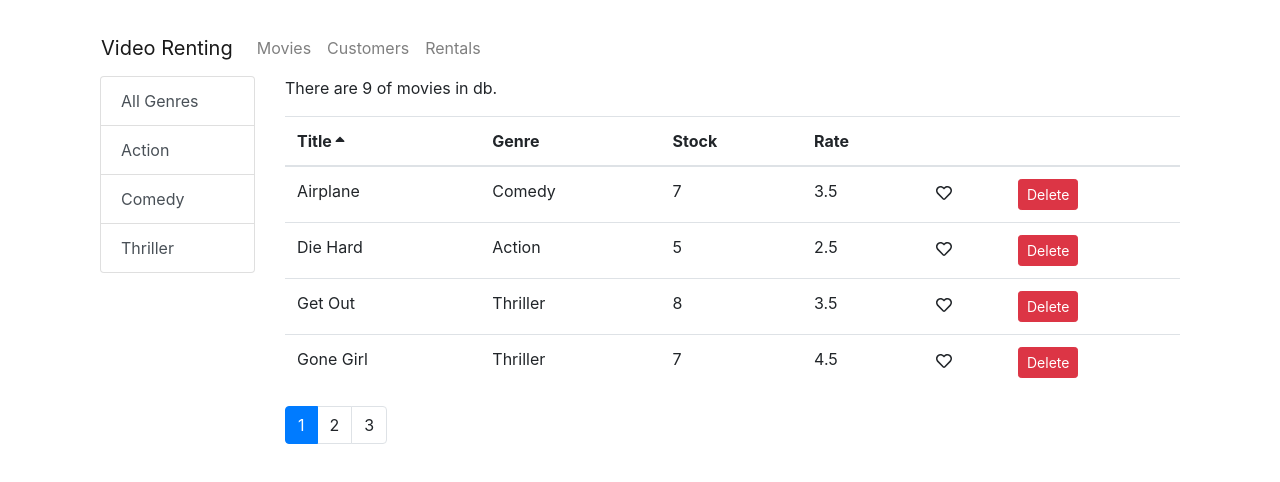
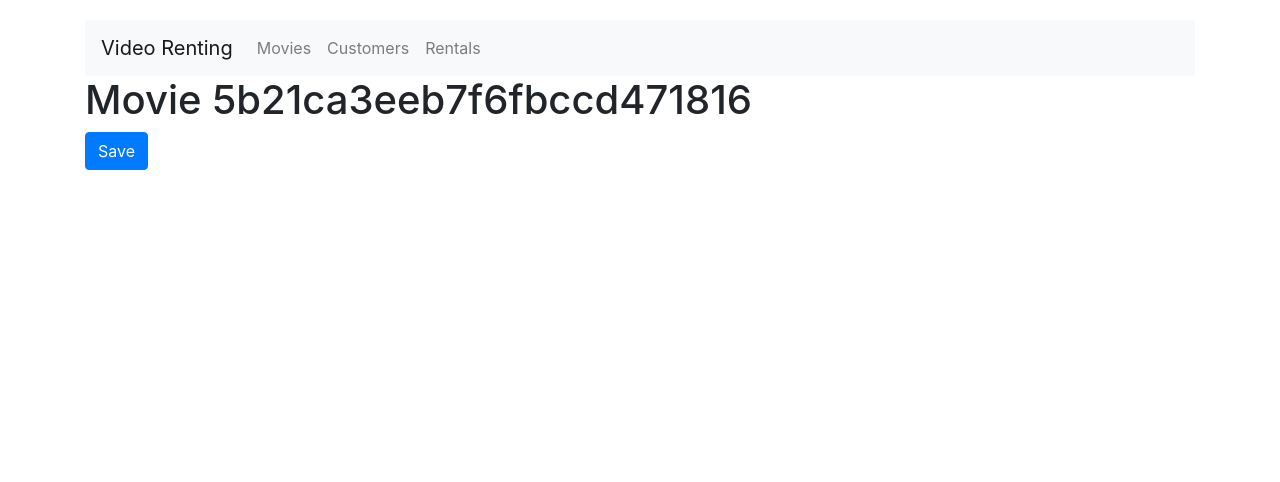
Before and after one commit to jurezu/video-renting-app-frontend, a React (Create React App) app: page /movies/5b21ca3eeb7f6fbccd471816 in a window 1280 px wide. Shown: the top 482 px of the page. Built offline with nearby package versions, Linux system fonts and the light colour scheme.

Commit message:
refactor, page not found added

```diff
--- a/src/App.js
+++ b/src/App.js
@@ -1,25 +1,28 @@
 import React from "react";
 import "./App.css";
-import { BrowserRouter } from "react-router-dom";
+
 import Navigation from "./components/navigation";
 import { Switch, Route, Redirect } from "react-router-dom";
 import Customers from "./components/customers";
 import Rentals from "./components/rentals";
 import Movie from "./components/movie";
+import MovieDetails from "./components/moveiDetails";
+import NotFound from "./components/notFound";
 
 function App() {
   return (
-    <BrowserRouter>
     <main role="main" className="container">
       <Navigation />
       <Switch>
+        <Route path="/movies/:id" component={MovieDetails}></Route>
         <Route path="/movies" component={Movie}></Route>
         <Route path="/customers" component={Customers}></Route>
         <Route path="/rentals" component={Rentals}></Route>
-          <Redirect from="/" to="/movies"></Redirect>
+        <Route path="/not-found" component={NotFound}></Route>
+        <Redirect from="/" exact to="/movies"></Redirect>
+        <Redirect from="/" to="/not-found"></Redirect>
       </Switch>
     </main>
-    </BrowserRouter>
   );
 }
 
--- /dev/null
+++ b/src/components/moveiDetails.jsx
@@ -0,0 +1,15 @@
+import React, { Component } from "react";
+import { Button } from "react-bootstrap";
+class MovieDetails extends Component {
+  state = {};
+  render() {
+    return (
+      <div>
+        <h1>Movie {this.props.match.params.id}</h1>
+        <Button onClick={() => this.props.history.push("/movies")}>Save</Button>
+      </div>
+    );
+  }
+}
+
+export default MovieDetails;
--- a/src/components/navigation.jsx
+++ b/src/components/navigation.jsx
@@ -7,7 +7,7 @@ class Navigation extends Component {
   render() {
     return (
       <div>
-        <Navbar variant="light">
+        <Navbar bg="light" variant="light">
           <Navbar.Brand>Video Renting</Navbar.Brand>
           <Nav>
             <Nav.Link as={Link} to="/movies">
--- /dev/null
+++ b/src/components/notFound.jsx
@@ -0,0 +1,9 @@
+import React, { Component } from "react";
+class NotFound extends Component {
+  state = {};
+  render() {
+    return <h2>Page is not found.</h2>;
+  }
+}
+
+export default NotFound;
--- a/src/index.js
+++ b/src/index.js
@@ -6,5 +6,12 @@ import * as serviceWorker from "./serviceWorker";
 import "bootstrap/dist/css/bootstrap.css";
 import "font-awesome/css/font-awesome.css";
 import "bootstrap/dist/css/bootstrap.min.css";
-ReactDOM.render(<App />, document.getElementById("root"));
+import { BrowserRouter } from "react-router-dom";
+
+ReactDOM.render(
+  <BrowserRouter>
+    <App />
+  </BrowserRouter>,
+  document.getElementById("root")
+);
 serviceWorker.unregister();
```
Lines whose indentation alone changed are shown as unchanged.
